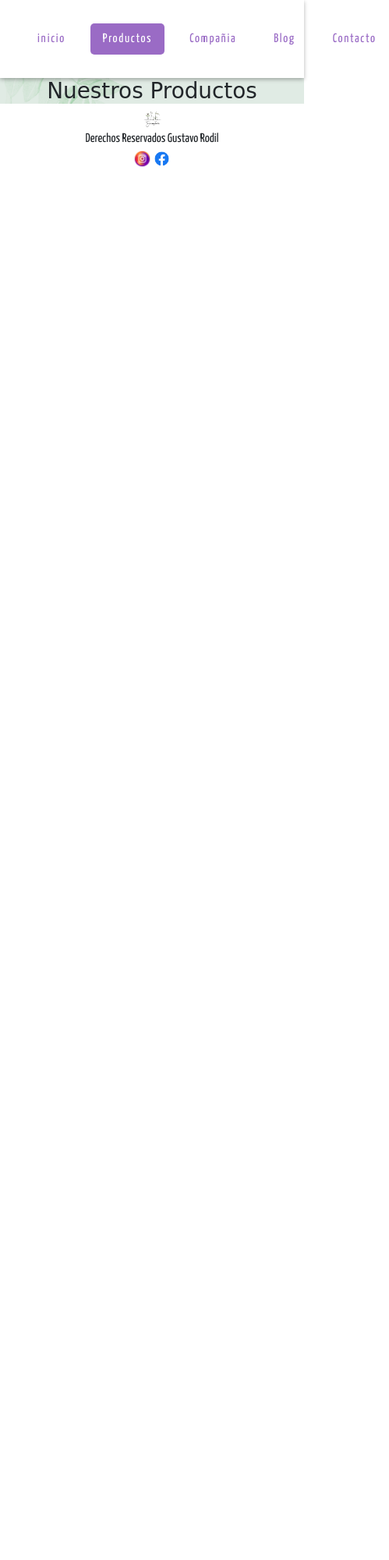
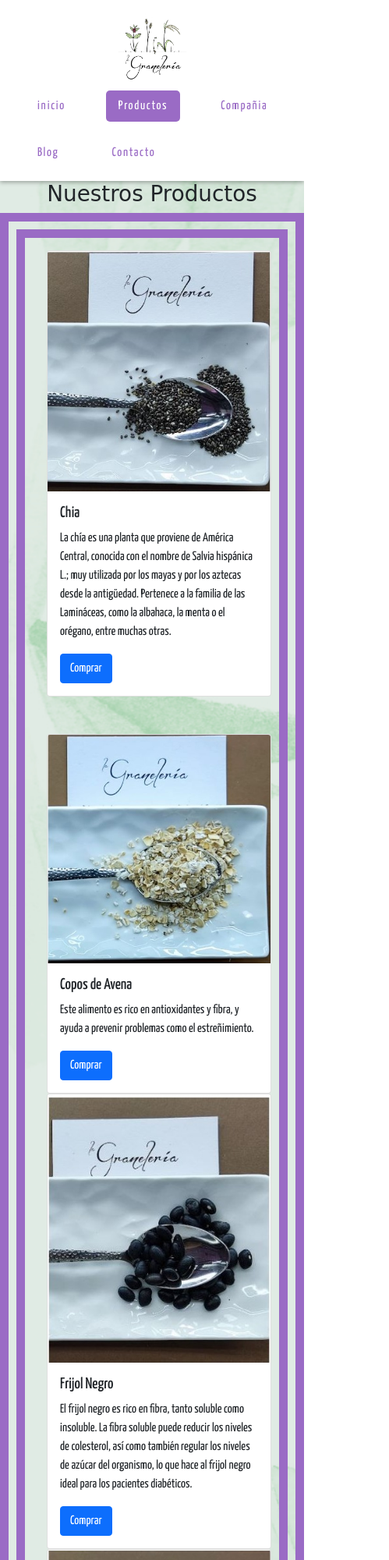
Before and after one commit to GustavRodil/Graneleria-Bootstrap, a plain HTML site: page pages/productos.html in a window 390 px wide. Shown: the top 2000 px of the page at 78% size, 499 px wide, since content can reach past the window. Before the commit the page ends 844 px from the top, so only its background shows below. Drawn offline with nearby package versions, Linux system fonts and the light colour scheme; a web font is replaced by a local one.

Commit message:
agregando contenido a productos page

```diff
--- a/css/estilos.css
+++ b/css/estilos.css
@@ -172,3 +172,54 @@ main {
 .footer__logo {
   height: 100%;
 }
+
+@media screen and (max-width: 1024px) {
+  .header {
+    height: auto;
+  }
+
+  .header__contenedor {
+    flex-direction: column;
+  }
+
+  .grane__contenedor {
+    flex-direction: column;
+  }
+
+  .col-4,
+  .col-8 {
+    width: 100%;
+  }
+.merchandise {
+  width: 100%;
+}
+  .productos__container {
+    width: 100%;
+    display: flex;
+    flex-direction: column;
+    justify-content: center;
+  }
+
+  .footer__contenedor {
+    flex-direction: column;
+  }
+}
+
+@media screen and (max-width: 600px) {
+  .nav__lista {
+    flex-wrap: wrap;
+    gap: 20px;
+  }
+
+  .col-4,
+  .col-8 {
+    width: 100%;
+  }
+
+.footer__social-media-wrapper {
+
+flex-direction: column;
+
+}
+
+}
--- a/pages/productos.html
+++ b/pages/productos.html
@@ -82,6 +82,76 @@
     </header>
     <main>
       <h1 class="text-center">Nuestros Productos</h1>
+      <div class="grane">
+
+        <div class="container">
+          <div class="row">
+            <div class="col-12 md-8">
+              <!-- productos dentro de la tarjetita (card) -->
+              <div class="row">
+                <div class="col-12 col-md-6">
+                  <div class="card mb-5" style="width: 18rem">
+                    <img src="../imagenes/chia.jpg"
+                      class="card-img-top"
+                      alt="Chia"/>
+                    <div class="card-body">
+                      <h5 class="card-title">Chia</h5>
+                      <p class="card-text">
+                        La chía es una planta que proviene de América Central,
+                        conocida con el nombre de Salvia hispánica L.; muy
+                        utilizada por los mayas y por los aztecas desde la
+                        antigüedad. Pertenece a la familia de las Lamináceas, como
+                        la albahaca, la menta o el orégano, entre muchas otras.
+                      </p>
+                      <a href="#" class="btn btn-primary">Comprar</a>
+                    </div>
+                  </div>
+                </div>
+                <div class="col-12 col-md-6">
+                  <div class="card" style="width: 18rem">
+                    <img
+                      src="../imagenes/copos de avena.jpg"
+                      class="card-img-top"
+                      alt="Copos de Avena"/>
+                    <div class="card-body">
+                      <h5 class="card-title">Copos de Avena</h5>
+                      <p class="card-text">
+                        Este alimento es rico en antioxidantes y fibra, y ayuda a
+                        prevenir problemas como el estreñimiento.
+                      </p>
+                      <a href="#" class="btn btn-primary">Comprar</a>
+                    </div>
+                  </div>
+                </div>
+                <div class="col-12 col-md 6">
+                  <div class="card" style="width: 18rem">
+                    <img src="../imagenes/Caraotas.jpg" class="card-img-top" alt="frijol negro" />
+                    <div class="card-body">
+                      <h5 class="card-title">Frijol Negro</h5>
+                      <p class="card-text">
+                        El frijol negro es rico en fibra, tanto soluble como insoluble. La fibra soluble puede reducir los niveles de colesterol, así como también regular los niveles de azúcar del organismo, lo que hace al frijol negro ideal para los pacientes diabéticos.
+                      </p>
+                      <a href="#" class="btn btn-primary">Comprar</a>
+                    </div>
+                  </div>
+                </div>
+                <div class="col-12 col-md 6">
+                  <div class="card" style="width: 18rem">
+                    <img src="../imagenes/Frijol Blanco.jpg" class="card-img-top" alt="Frijol Blanco" />
+                    <div class="card-body">
+                      <h5 class="card-title">Frijol Blanco</h5>
+                      <p class="card-text">
+                        Está entre los alimentos ricos en fibra, facilita el tránsito intestinal y previene la constipación.
+                      </p>
+                      <a href="#" class="btn btn-primary">Comprar</a>
+                    </div>
+                  </div>
+                </div>
+              <div class="col-12 col-md-4">carrito</div>
+            </div>
+          </div>
+        </div>
+      </div>
     </main>
     <footer class="footer">
       <div class="footer__contenedor">
```
